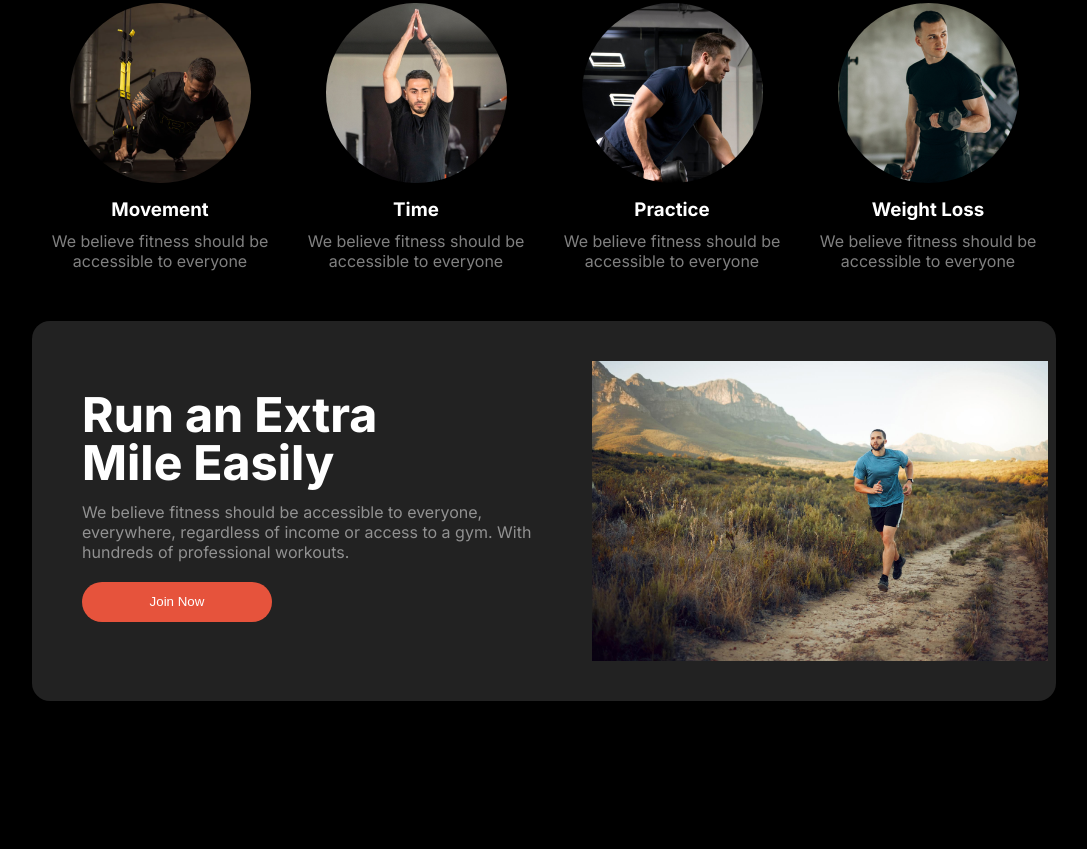
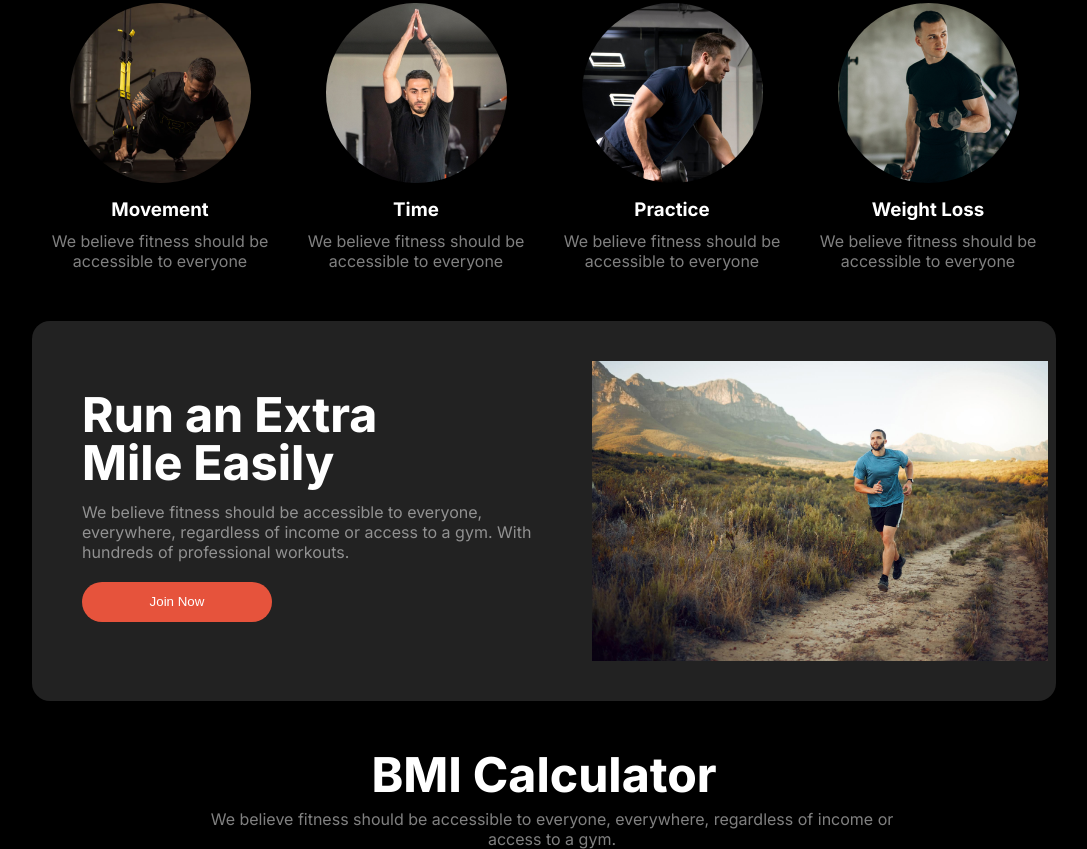
Before and after one commit to sucharita4867/assignment-10-2, a plain HTML site: page index.html in a window 1280 px wide. Shown: the part 926-1775 px from the top of the page, without its empty margins (96-1183 px from the left). Before the commit the page ends 1627 px from the top, so only its background shows below. Drawn offline with Linux system fonts and the light colour scheme.

Commit message:
complete hup work

```diff
--- a/index.html
+++ b/index.html
@@ -77,8 +77,15 @@
 
                         <img class="run-2"  src="images/run.jpg" alt="">
             </section>
-            <section class="bmi-calculater-secton font">
+            <section class="bmi-calculater-section font">
+                  <h1 class="bmi-section-1">BMI Calculator</h1>
+                  <p class="bmi-section-1-2">We believe fitness should be accessible to everyone, everywhere, regardless of income or access to a gym.</p>
+                  <div>
+                        <div>
+                              <h2></h2>
+                        </div>
 
+                  </div>
             </section>
       </main>
       <footer>
--- a/style/style.css
+++ b/style/style.css
@@ -198,6 +198,26 @@ body {
 
 }
 
+/*bmi-calculater-section style */
+.bmi-calculater-section {
+      margin-top: 50px;
+}
+
+.bmi-section-1 {
+      font-size: 48px;
+      font-weight: 750;
+      line-height: 100%;
+      text-align: center;
+}
+
+.bmi-section-1-2 {
+      width: 700px;
+      text-align: center;
+      margin-left: 170px;
+      margin-top: 10px;
+      color: rgba(255, 255, 255, 0.5);
+}
+
 /* responsive section */
 
 @media screen and (max-width:576px) {
```
